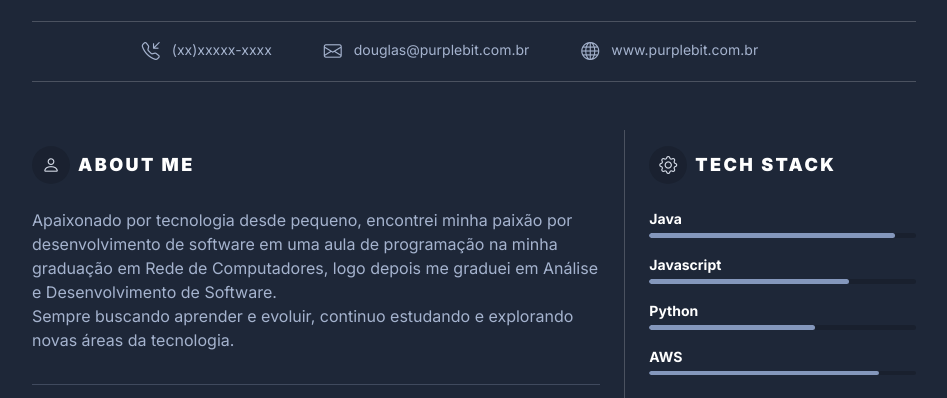
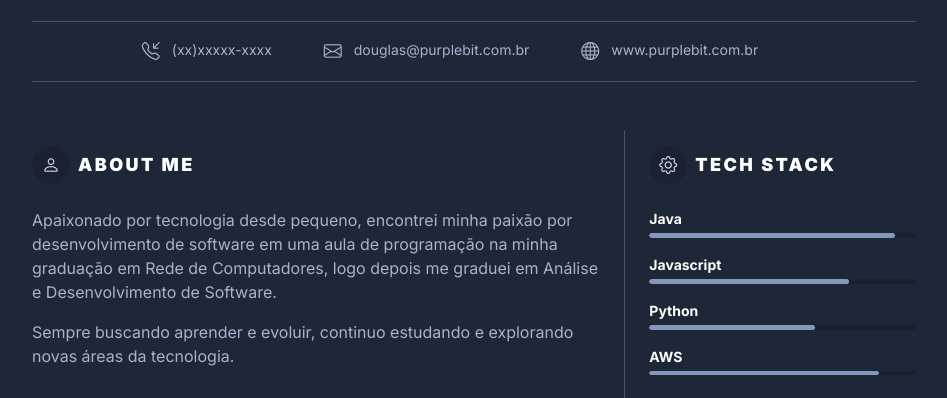
Before and after one commit to tiquinhonew/douglasmoraes, a plain HTML site: page index.html in a window 1280 px wide. Shown: the part 322-720 px from the top of the page, without its empty margins (166-1113 px from the left). Drawn offline with nearby package versions, Linux system fonts and the light colour scheme.

Commit message:
Ajuste no about me

```diff
--- a/index.html
+++ b/index.html
@@ -90,7 +90,7 @@
 									<section class="resume-summary-section resume-section">
 										<h3 class="resume-section-heading text-uppercase py-2 py-lg-3 py-2 py-lg-3"><i class="resume-section-heading-icon bi bi-person me-2"></i>About me</h3>
 										<div class="resume-summary-desc">
-											Apaixonado por tecnologia desde pequeno, encontrei minha paixão por desenvolvimento de software em uma aula de programação na minha graduação em Rede de Computadores, logo depois me graduei em Análise e Desenvolvimento de Software.
+											<p>Apaixonado por tecnologia desde pequeno, encontrei minha paixão por desenvolvimento de software em uma aula de programação na minha graduação em Rede de Computadores, logo depois me graduei em Análise e Desenvolvimento de Software.</p>
 											<p>Sempre buscando aprender e evoluir, continuo estudando e explorando novas áreas da tecnologia.</p>
 										</div>
 									</section><!--//resume-section-->
```
